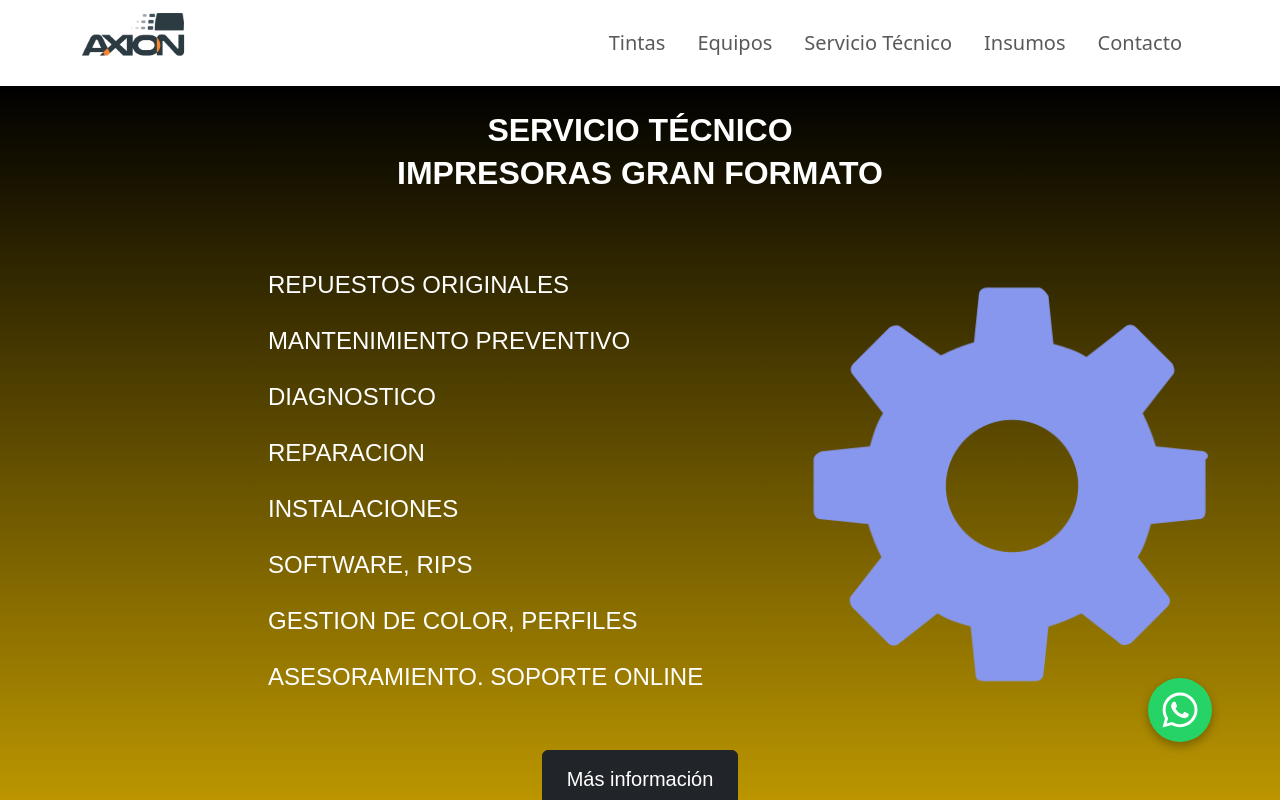
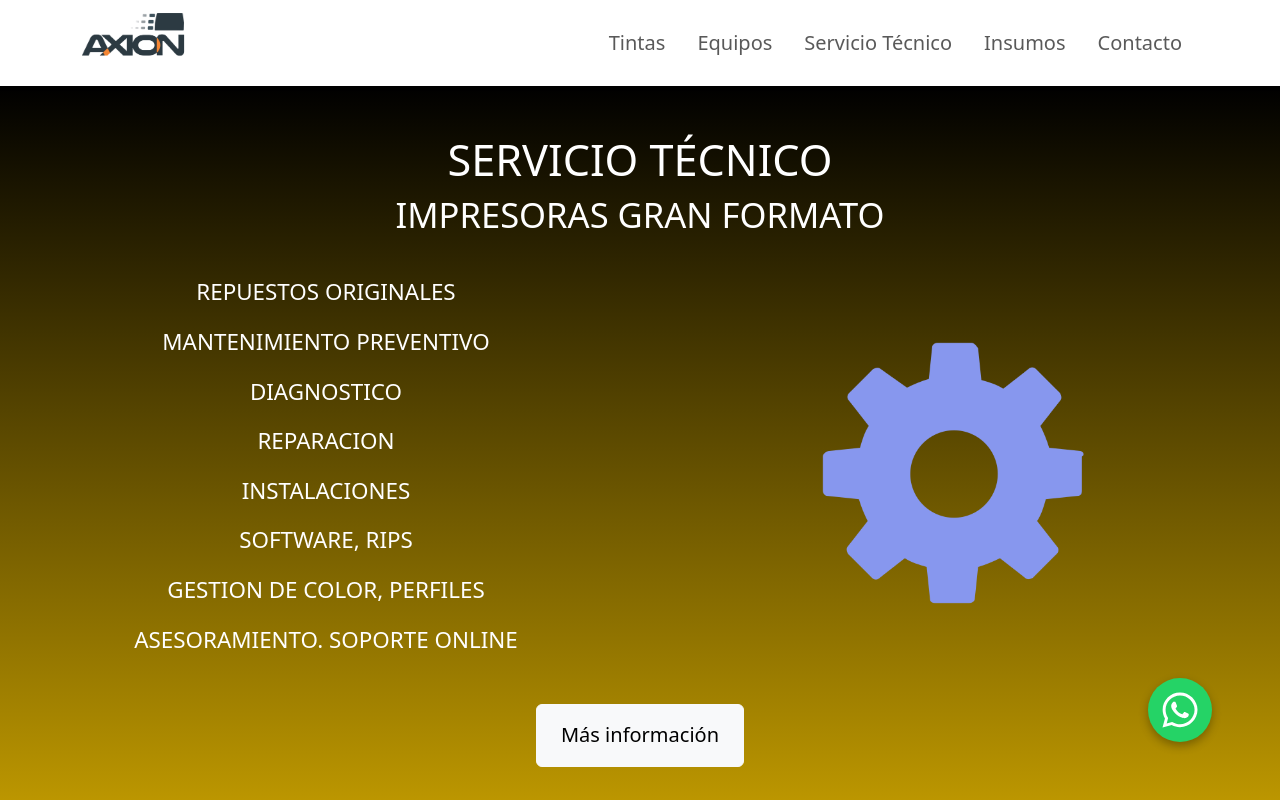
Before and after one commit to Marcos-Echeverria/nutec-eccomerce, a React (Create React App) app: page /services in a window 1280 px wide. Shown: the top 800 px of the page. Built offline with nearby package versions, Linux system fonts and the light colour scheme; no server answers; a web font is replaced by a local one.

Commit message:
fix: Service page

```diff
--- a/src/pages/Services.js
+++ b/src/pages/Services.js
@@ -1,138 +1,62 @@
+import React, { useState } from 'react';
+import { Button, Container, Row, Col, Image } from 'react-bootstrap';
 import ServiceIcon from '../assets/images/ServicioTecnico-Icon1.webp';
-import { Button } from 'react-bootstrap';
-import React from 'react';
 import ServiceTecnicoDown from '../assets/images/ServicioTecnico-Down.jpg';
 
 const Services = () => {
-    const containerStyle = {
-        display: 'flex',
-        flexDirection: 'column',
-        alignItems: 'center',
-        padding: '20px',
-        width: '100%',
-        margin: '0 auto',
-        background: 'linear-gradient(to bottom, #000000, #d2a800)',
-        color: 'white',
-        fontFamily: 'Arial, sans-serif',
-        height: '100vh'
-
-    };
-
-    const titleContainerStyle = {
-        textAlign: 'center',
-        marginBottom: '40px'
-    };
-
-    const titleStyle = {
-        fontSize: '2rem',
-        margin: '5px 0',
-        fontWeight: 'bold'
-    };
-
-
-    const contentWrapperStyle = {
-        display: 'flex',
-        justifyContent: 'space-between',
-        width: '100%',
-        alignItems: 'center',
-    };
-
-    const serviceContentStyle = {
-        flex: '1',
-        textAlign: 'left', // Alineamos el texto a la izquierda
-        marginLeft: '20%',
-
-    };
-
-    const listStyle = {
-        listStyle: 'none', // Sin viñetas
-        padding: '0',
-        margin: '0 0 20px 0',
-        width: '100%', // Ajustar el ancho para evitar variaciones
-        textAlign: 'left', // Garantizamos que el texto se alinee a la izquierda
-    };
-
-    const listItemStyle = {
-        margin: '10px 0', // Evitar variaciones de posición
-        padding: '5px 0',  // Espacio interno para los ítems
-        fontSize: '1.5rem' // Tamaño uniforme del texto
-    };
-
-    const iconContainerStyle = {
-        flex: '1',
-        display: 'flex',
-        alignItems: 'center'
-    };
-
-    const imageStyle = {
-        maxWidth: '100%',
-        height: 'auto',
-        transition: 'transform 0.3s ease, filter 0.3s ease',  // Efecto de transición para cambios
-        filter: 'grayscale(0%)',  // Icono en colores normales
-    };
-
-    const imageHoverStyle = {
-        transform: 'scale(1.1)',  // Agranda el icono un poco
-        filter: 'grayscale(50%)'  // Cambia el color del icono
-    };
-
-    const [isHovered, setIsHovered] = React.useState(false)
+    const [isHovered, setIsHovered] = useState(false);
 
     return (
         <>
-            <div style={containerStyle}>
-                <div style={titleContainerStyle}>
-                    <h1 style={titleStyle}>SERVICIO TÉCNICO</h1>
-                    <h1 style={titleStyle}>IMPRESORAS GRAN FORMATO</h1>
-                </div>
+            <Container fluid className="d-flex flex-column align-items-center py-5" style={{ background: 'linear-gradient(to bottom, #000000, #d2a800)', color: 'white', minHeight: '100vh' }}>
+                <Row className="text-center mb-4">
+                    <Col>
+                        <h1 className="display-4 font-weight-bold" style={{ fontSize: 'calc(1.5rem + 1.5vw)' }}>SERVICIO TÉCNICO</h1>
+                        <h2 className="font-weight-bold" style={{ fontSize: 'calc(1.2rem + 1.2vw)' }}>IMPRESORAS GRAN FORMATO</h2>
+                    </Col>
+                </Row>
 
-                <div style={contentWrapperStyle}>
-                    <div style={serviceContentStyle}>
-                        <ul style={listStyle}>
-                            <li style={listItemStyle}>REPUESTOS ORIGINALES</li>
-                            <li style={listItemStyle}>MANTENIMIENTO PREVENTIVO</li>
-                            <li style={listItemStyle}>DIAGNOSTICO</li>
-                            <li style={listItemStyle}>REPARACION</li>
-                            <li style={listItemStyle}>INSTALACIONES</li>
-                            <li style={listItemStyle}>SOFTWARE, RIPS</li>
-                            <li style={listItemStyle}>GESTION DE COLOR, PERFILES</li>
-                            <li style={listItemStyle}>ASESORAMIENTO. SOPORTE ONLINE</li>
+                <Row className="w-100 justify-content-center align-items-center flex-column-reverse flex-md-row">
+                    <Col md={6} className="px-5 text-center text-md-left mb-4 mb-md-0">
+                        <ul className="list-unstyled" style={{ fontSize: 'calc(1rem + 0.5vw)' }}>
+                            <li className="py-2">REPUESTOS ORIGINALES</li>
+                            <li className="py-2">MANTENIMIENTO PREVENTIVO</li>
+                            <li className="py-2">DIAGNOSTICO</li>
+                            <li className="py-2">REPARACION</li>
+                            <li className="py-2">INSTALACIONES</li>
+                            <li className="py-2">SOFTWARE, RIPS</li>
+                            <li className="py-2">GESTION DE COLOR, PERFILES</li>
+                            <li className="py-2">ASESORAMIENTO. SOPORTE ONLINE</li>
                         </ul>
-                    </div>
+                    </Col>
 
-                    <div style={iconContainerStyle}>
-                        <img
+                    <Col md={6} className="d-flex justify-content-center mb-4 mb-md-0">
+                        <Image
                             src={ServiceIcon}
                             alt="Ícono Servicio Técnico"
-                            draggable="false"  // Evita que se pueda arrastrar el icono
-                            style={isHovered ? { ...imageStyle, ...imageHoverStyle } : imageStyle}  // Aplica el estilo según el estado hover
-                            onMouseEnter={() => setIsHovered(true)}  // Activa el efecto al pasar el cursor
-                            onMouseLeave={() => setIsHovered(false)}  // Quita el efecto al salir el cursor
+                            fluid
+                            onMouseEnter={() => setIsHovered(true)}
+                            onMouseLeave={() => setIsHovered(false)}
+                            style={{
+                                transform: isHovered ? 'scale(1.1)' : 'scale(1)',
+                                filter: isHovered ? 'grayscale(50%)' : 'grayscale(0%)',
+                                transition: 'transform 0.3s ease, filter 0.3s ease',
+                                maxWidth: '80%',
+                                maxHeight: 'calc(200px + 10vw)', // Escalado dinámico
+                            }}
                         />
-                    </div>
-                </div>
-                <Button
-                    variant="dark"
-                    className="px-4 py-3 mt-3 hero-button"
-                    href="https://wa.me/5491123751804"
-                >
-                    <span className="h5 m-0 text-white">Más información</span>
+                    </Col>
+                </Row>
+
+                <Button variant="light" className="mt-4 px-4 py-3" href="https://wa.me/5491123751804" style={{ fontSize: 'calc(0.8rem + 0.5vw)' }}>
+                    <span className="h5 m-0">Más información</span>
                 </Button>
-            </div>
-            <div style={{
-                display: 'flex',
-                justifyContent: 'center'
-            }}>
-                <img
-                    src={ServiceTecnicoDown}
-                    alt="Servicio Técnico Down"
-                    style={{
-                        maxWidth: '60vw'
-                    }}
-                />
-            </div>
+            </Container>
+
+            <Container fluid className="d-flex justify-content-center py-4">
+                <Image src={ServiceTecnicoDown} alt="Servicio Técnico Down" fluid style={{ maxWidth: '80%', maxHeight: 'calc(300px + 10vw)' }} />
+            </Container>
         </>
-
     );
 };
 
```
